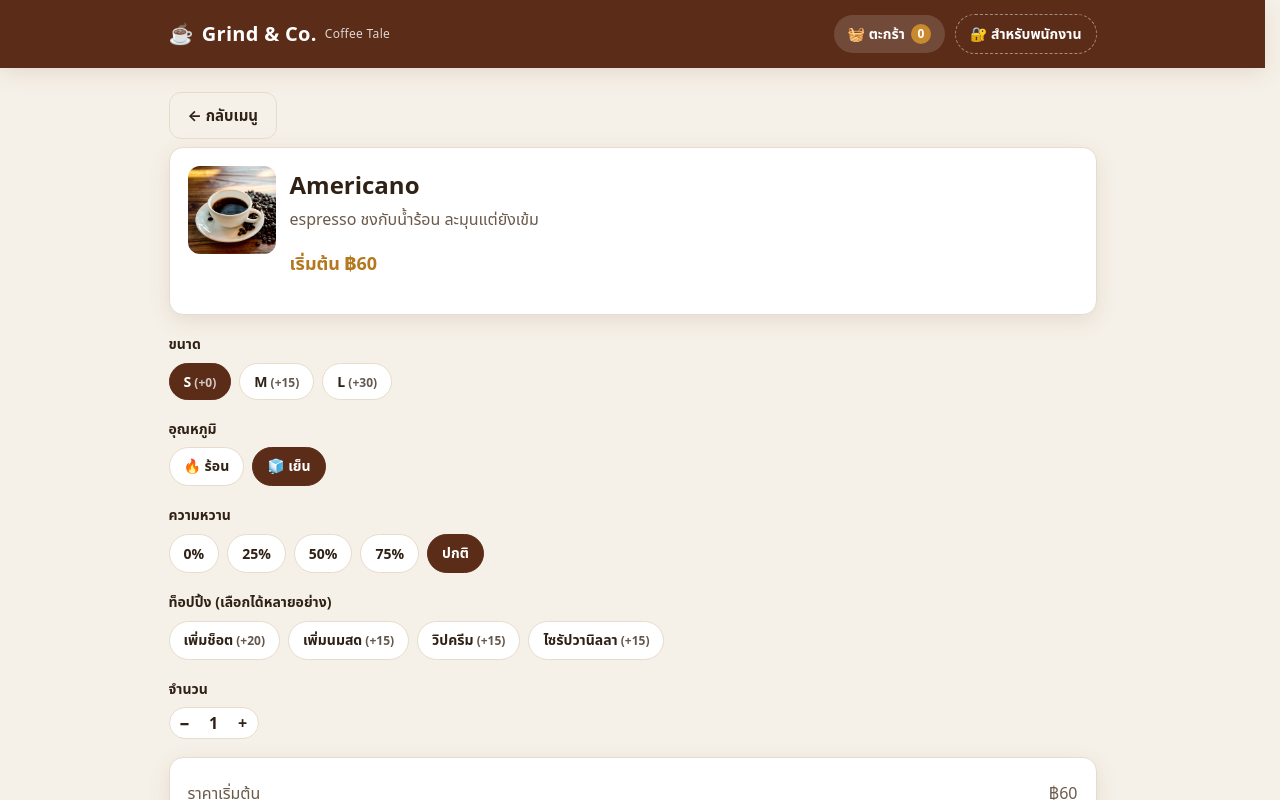
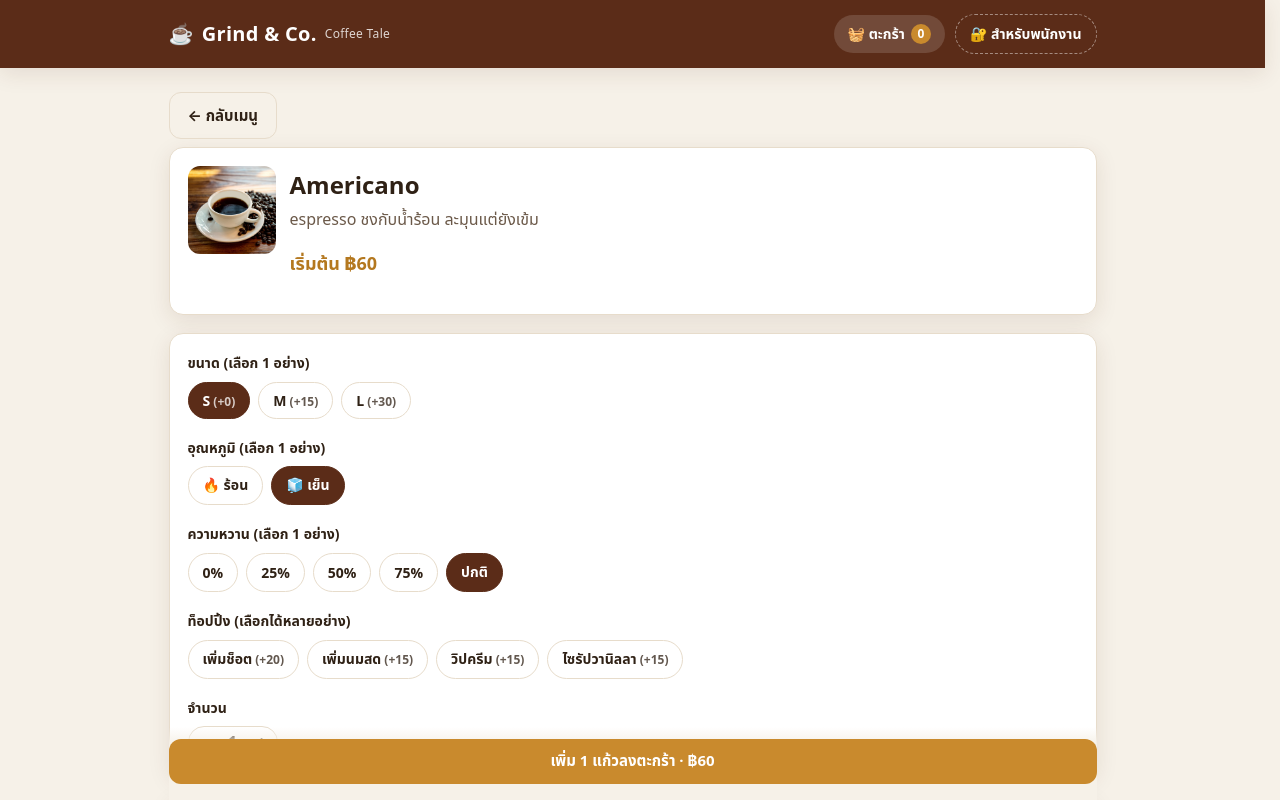
Before and after one commit to khuankhaw6094-nct/OOP-Project, a Next.js app: page /item/americano in a window 1280 px wide. Shown: the top 800 px of the page. Built offline with nearby package versions, Linux system fonts and the light colour scheme.

Commit message:
style: UI/UX polish pass (menu grid, drink customizer)

```diff
--- a/src/app/globals.css
+++ b/src/app/globals.css
@@ -9,6 +9,7 @@
   --accent: #c98a2d;
   --accent-hover: #b4781f;
   --border: #e7dccb;
+  --border-strong: #d4c1a5;
   --danger: #b3261e;
   --success: #2e7d32;
   --radius: 14px;
@@ -199,7 +200,7 @@ a.nav-link:hover {
 }
 
 .tab-btn {
-  border: 1px solid var(--border);
+  border: 1px solid var(--border-strong);
   background: var(--surface);
   color: var(--ink-soft);
   padding: 9px 18px;
@@ -223,7 +224,7 @@ a.nav-link:hover {
 .menu-grid {
   display: grid;
   grid-template-columns: repeat(auto-fill, minmax(240px, 1fr));
-  gap: 16px;
+  gap: 20px;
 }
 
 .menu-card {
@@ -287,6 +288,13 @@ a.menu-card:hover {
   background: var(--surface-alt);
   border: 1px solid var(--border);
   color: var(--ink-soft);
+}
+
+/* ป้ายบอกว่าเครื่องดื่มเลือกออปชันได้ — เป็นข้อความกำกับ ไม่ใช่ปุ่ม (ทั้งการ์ดคลิกได้อยู่แล้ว) */
+.option-tag {
+  font-size: 12px;
+  font-weight: 700;
+  color: var(--accent-hover);
 }
 
 /* ---------- Buttons ---------- */
@@ -530,6 +538,20 @@ a.menu-card:hover {
   font-weight: 800;
   min-width: 76px;
   text-align: right;
+}
+
+.customizer-options .option-group:last-child {
+  margin-bottom: 0;
+}
+
+/* ปุ่มเพิ่มลงตะกร้าหน้าเครื่องดื่ม ติดขอบล่างจอระหว่างเลื่อนดูตัวเลือก
+   ใช้ sticky (ไม่ใช่ fixed) จึงกว้างตามคอนเทนต์ ไม่ทับพื้นที่ scrollbar-gutter */
+.sticky-cta {
+  position: sticky;
+  bottom: 0;
+  z-index: 15;
+  padding: 12px 0 16px;
+  background: linear-gradient(to top, var(--bg) 75%, rgba(246, 241, 232, 0));
 }
 
 /* ---------- Summary ---------- */
--- a/src/app/page.tsx
+++ b/src/app/page.tsx
@@ -59,7 +59,7 @@ export default function MenuPage() {
               <span className="row">
                 <span className="price">{formatBaht(item.getBasePrice())}</span>
                 {item.getCategory() === "drink" ? (
-                  <span className="badge">ปรับแต่งได้</span>
+                  <span className="option-tag">✦ เลือกออปชันได้</span>
                 ) : (
                   <span className="badge">+ ใส่ตะกร้า</span>
                 )}
--- a/src/components/DrinkCustomizer.tsx
+++ b/src/components/DrinkCustomizer.tsx
@@ -66,8 +66,9 @@ export function DrinkCustomizer({ item }: { item: Drink }) {
 
   return (
     <div>
+      <div className="card customizer-options">
         <div className="option-group">
-        <div className="option-group-title">ขนาด</div>
+          <div className="option-group-title">ขนาด (เลือก 1 อย่าง)</div>
           <div className="chips">
             {SIZES.map((size) => (
               <button
@@ -83,7 +84,7 @@ export function DrinkCustomizer({ item }: { item: Drink }) {
         </div>
 
         <div className="option-group">
-        <div className="option-group-title">อุณหภูมิ</div>
+          <div className="option-group-title">อุณหภูมิ (เลือก 1 อย่าง)</div>
           <div className="chips">
             {TEMPERATURES.map((temp) => (
               <button
@@ -100,7 +101,7 @@ export function DrinkCustomizer({ item }: { item: Drink }) {
         </div>
 
         <div className="option-group">
-        <div className="option-group-title">ความหวาน</div>
+          <div className="option-group-title">ความหวาน (เลือก 1 อย่าง)</div>
           <div className="chips">
             {SWEETNESS.map((level) => (
               <button
@@ -150,6 +151,7 @@ export function DrinkCustomizer({ item }: { item: Drink }) {
             </button>
           </div>
         </div>
+      </div>
 
       <div className="summary">
         <div className="summary-row">
@@ -164,6 +166,9 @@ export function DrinkCustomizer({ item }: { item: Drink }) {
           <span>รวม ({quantity} แก้ว)</span>
           <span>{formatBaht(price * quantity)}</span>
         </div>
+      </div>
+
+      <div className="sticky-cta">
         <button
           type="button"
           className="btn btn-accent btn-block"
```
Lines whose indentation alone changed are shown as unchanged.
